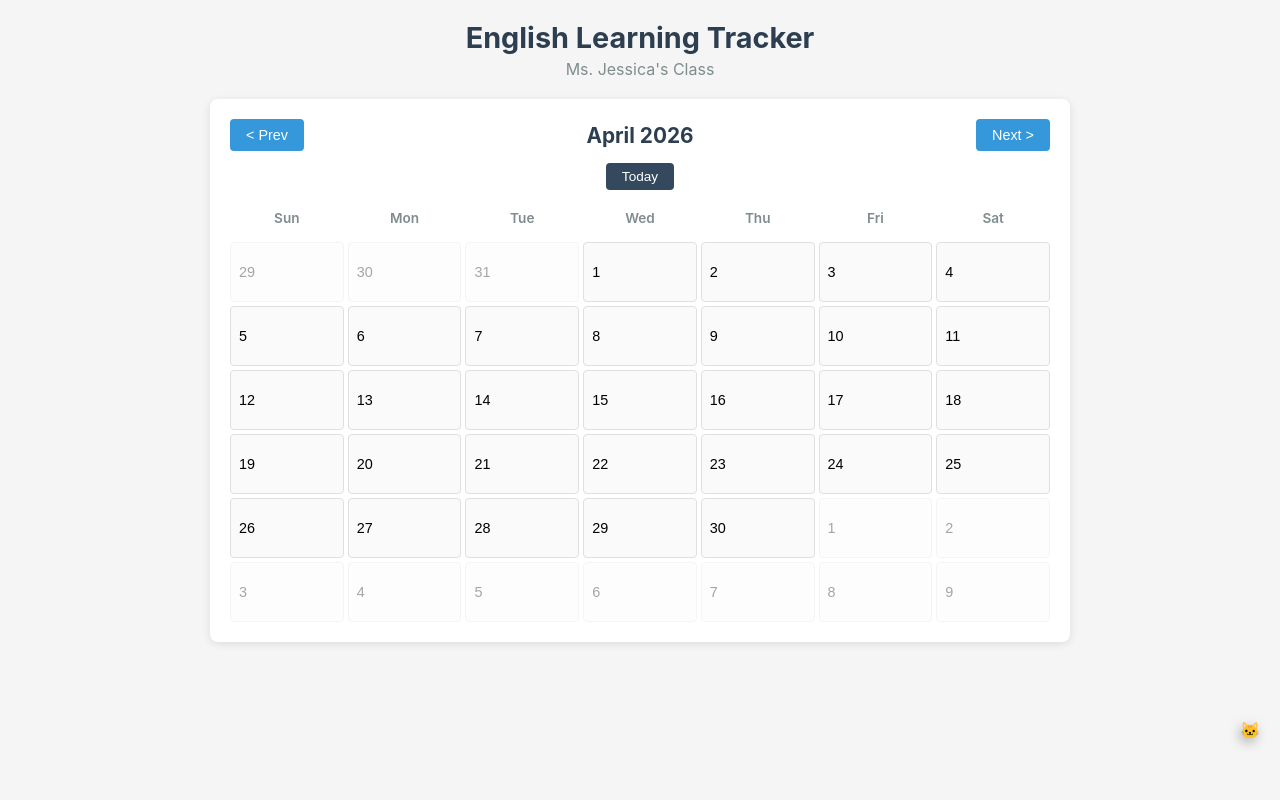
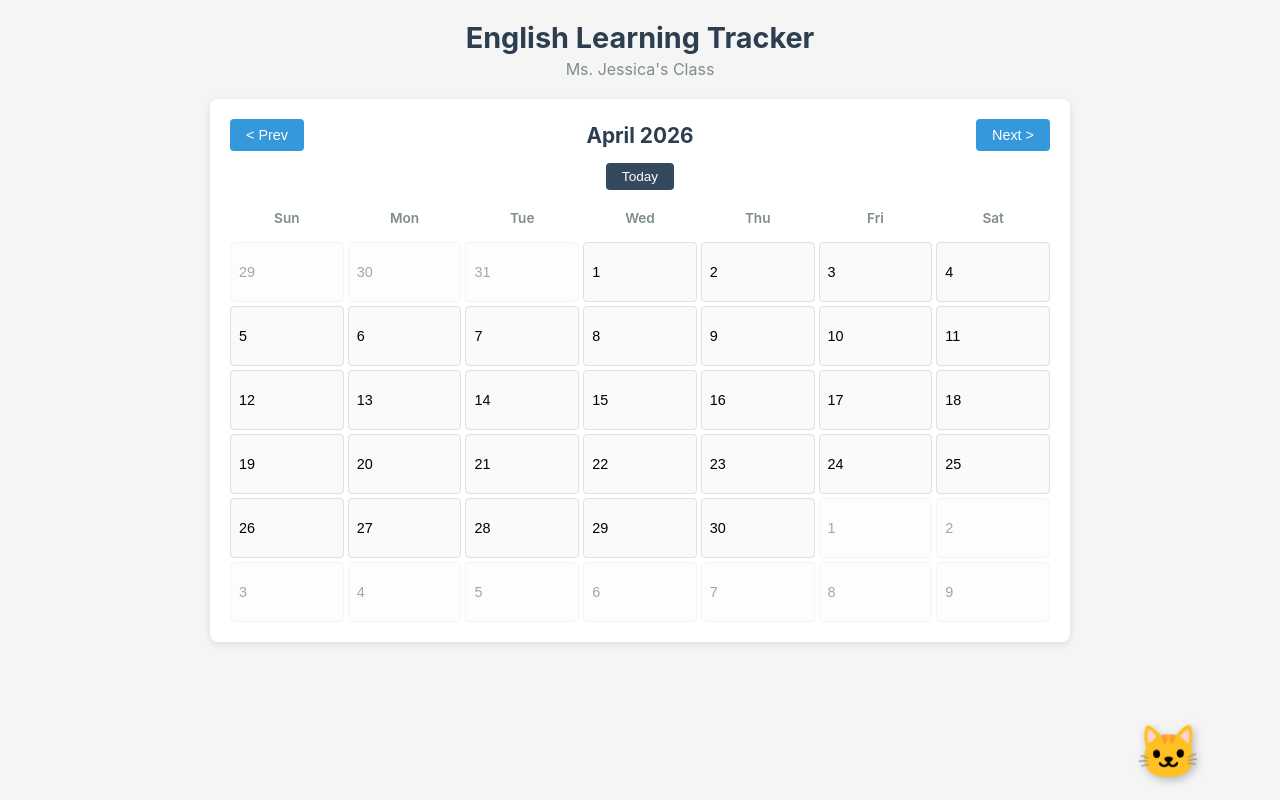
Before and after one commit to rolniuq/english-tracker, a React (Vite) app in the folder client/: page / in a window 1280 px wide. Built offline with nearby package versions, Linux system fonts and the light colour scheme; no server answers; the HTML template or start-up script is replaced by a standard one.

Commit message:
Improve pet animation - runs across screen

```diff
--- a/client/src/App.css
+++ b/client/src/App.css
@@ -4,35 +4,38 @@
   padding: 0;
 }
 
-.pet {
+.pet-container {
   position: fixed;
-  bottom: 20px;
-  right: 20px;
-  width: 60px;
-  height: 60px;
+  bottom: 15px;
+  left: 0;
   z-index: 9999;
   cursor: pointer;
-  animation: bounce 0.5s ease-in-out infinite alternate, walkAcross 15s linear infinite;
-  filter: drop-shadow(2px 4px 6px rgba(0,0,0,0.3));
+  animation: walkAcross 12s linear infinite;
+}
+
+@keyframes walkAcross {
+  0% { left: -70px; transform: scaleX(1); }
+  49% { transform: scaleX(1); }
+  50% { left: calc(100vw - 30px); }
+  51% { transform: scaleX(-1); }
+  99% { transform: scaleX(-1); }
+  100% { left: -70px; transform: scaleX(1); }
+}
+
+.pet {
+  font-size: 52px;
+  display: block;
+  animation: hop 0.3s ease-in-out infinite alternate;
+  filter: drop-shadow(2px 3px 4px rgba(0,0,0,0.25));
+}
+
+@keyframes hop {
+  from { transform: translateY(0); }
+  to { transform: translateY(-12px); }
 }
 
 .pet:hover {
   animation-play-state: paused;
-}
-
-@keyframes bounce {
-  from { transform: translateY(0); }
-  to { transform: translateY(-10px); }
-}
-
-@keyframes walkAcross {
-  0% { right: 20px; left: auto; }
-  25% { right: 20px; left: auto; transform: scaleX(1); }
-  26% { transform: scaleX(-1); }
-  50% { right: 20px; left: auto; }
-  75% { right: 20px; left: auto; transform: scaleX(-1); }
-  76% { transform: scaleX(1); }
-  100% { right: 20px; left: auto; }
 }
 
 body {
--- a/client/src/App.tsx
+++ b/client/src/App.tsx
@@ -11,15 +11,16 @@ interface SessionWithAttachments extends Session {
 
 function Pet() {
   const [petType, setPetType] = useState(0);
-  const pets = ['🐱', '🐶', '🐰', '🦊', '🐻', '🐼', '🐨', '🐯'];
+  const pets = ['🐱', '🐶', '🐰', '🦊', '🐻', '🐼', '🐨', '🐯', '🦁', '🐸'];
 
   const cyclePet = () => {
     setPetType((prev) => (prev + 1) % pets.length);
   };
 
   return (
-    <div className="pet" onClick={cyclePet} title="Click to change pet!">
-      {pets[petType]}
+    <div className="pet-container" onClick={cyclePet} title="Click to change pet!">
+      <span className="pet">{pets[petType]}</span>
+      <div className="pet-shadow"></div>
     </div>
   );
 }
```
